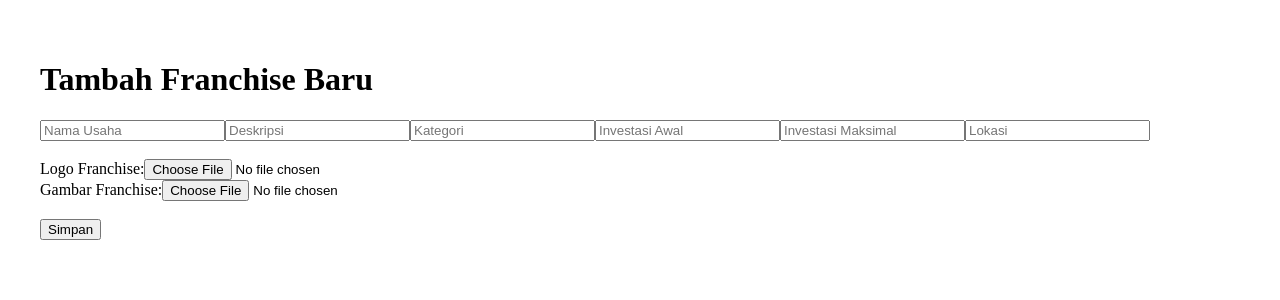
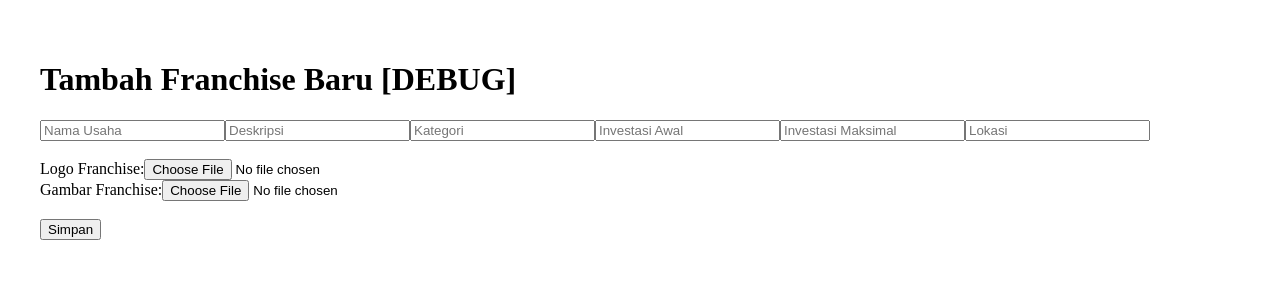
Before and after one commit to meseneng/franchisehub, a Next.js app: page /add-listing in a window 1280 px wide. Shown: the top 300 px of the page. Built offline with nearby package versions, Linux system fonts and the light colour scheme.

Commit message:
page.tsx

```diff
--- a/app/add-listing/page.tsx
+++ b/app/add-listing/page.tsx
@@ -91,10 +91,10 @@ export default function AddListingPage() {
 
   return (
     <div style={{ padding: '2rem' }}>
-      <h1>Tambah Franchise Baru</h1>
+      <h1>Tambah Franchise Baru [DEBUG]</h1>
 
       {errorMsg && (
-        <pre style={{ background: '#fee', padding: '1rem', color: 'red' }}>
+        <pre style={{ background: '#fee', padding: '1rem', color: 'red', whiteSpace: 'pre-wrap' }}>
           <strong>Error:</strong><br />
           {errorMsg}
         </pre>
```
